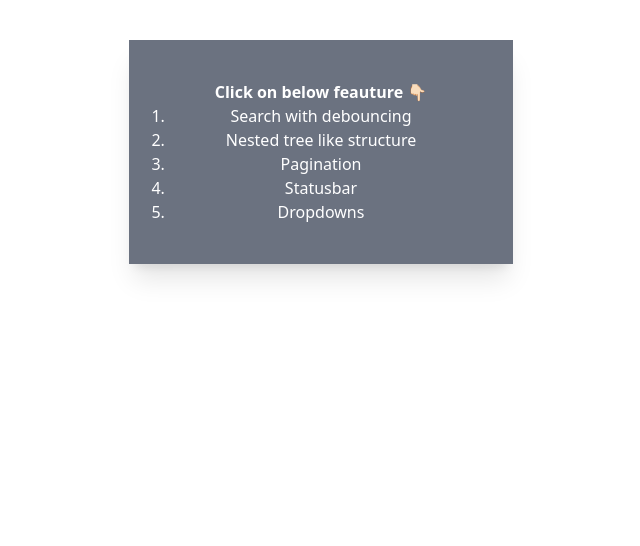
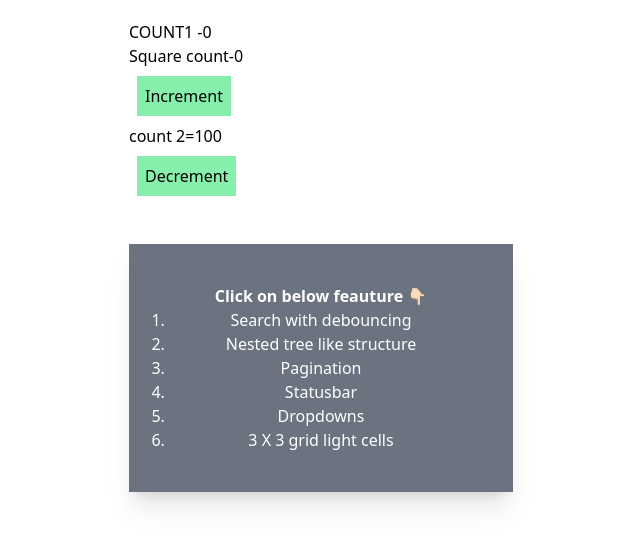
Before and after one commit to sravaninaalam/CSS-, a React (Vite) app in the folder vite-project/: page / in a window 1280 px wide. Shown: the top 546 px of the page, without its empty margins (319-959 px from the left). Built offline with nearby package versions, Linux system fonts and the light colour scheme.

Commit message:
customUseMemo

```diff
--- /dev/null
+++ b/vite-project/src/components/CustomuseMemo.jsx
@@ -0,0 +1,55 @@
+import { useEffect, useState } from 'react'
+
+import { useRef } from "react";
+function areEqual(prevdep,currdep){
+    if(prevdep===null) return false
+    if(prevdep.length!==currdep.length) return false
+    for(let i=0;i<prevdep.length;i++){
+        if(prevdep[i]!==currdep[i]){
+            return false
+        }
+    }
+    return true
+}
+function useCustomMemo(cb,dep){
+    //to keep our value persistent
+
+        const memoized=useRef(null)
+
+    // changes in dependency
+        if(!memoized.current ||  !areEqual(memoized.current.dep,dep)){
+           memoized.current={value:cb(),
+            dep
+           }
+        }
+        // cleanup logic
+        useEffect(()=>{
+            return ()=>{
+                memoized.current=null
+            }
+        },[])
+    return memoized.current.value
+}
+
+
+const CustomuseMemo = () => {
+    const[count,setCount]=useState(0)
+    const[count2,setCount2]=useState(100)
+    function squaredVal(){
+        console.log("expensive")
+        return count*count
+    }
+    const memoized=useCustomMemo(squaredVal,[count])
+  return (
+    <div className='w-96 mx-auto mt-5'>
+
+      <h2>COUNT1 -{count}</h2>
+      <h3>Square count-{memoized}</h3>
+      <button onClick={()=>setCount(count+1)} className='p-2 m-2 bg-green-300'>Increment</button>
+     <h2>count 2={count2}</h2>
+     <button onClick={()=>setCount2(count2-1)} className='p-2 m-2 bg-green-300'>Decrement</button>
+    </div>
+  )
+}
+
+export default CustomuseMemo
--- a/vite-project/src/components/Home.jsx
+++ b/vite-project/src/components/Home.jsx
@@ -1,8 +1,10 @@
 import { Link } from "react-router-dom"
+import CustomuseMemo from "./CustomuseMemo"
 
 const Home = () => {
   return (
    <>
+     <CustomuseMemo/>
         <div className="w-96 text-center p-10 shadow-xl mx-auto my-10 bg-gray-500 text-white">
             <h3 className="font-bold">Click on below feauture 👇🏻</h3>
             <ul className="list-decimal">
@@ -11,6 +13,7 @@ const Home = () => {
           <li>  <Link to='/pagination'><h3>Pagination</h3></Link></li>
           <li>  <Link to='/progressbar'><h3>Statusbar</h3></Link></li>
           <li>  <Link to='/dropdown'><h3>Dropdowns</h3></Link></li>
+          <li>  <Link to='/dropdown'><h3>3 X 3 grid light cells</h3></Link></li>
           </ul>
         </div>
    </>
```
